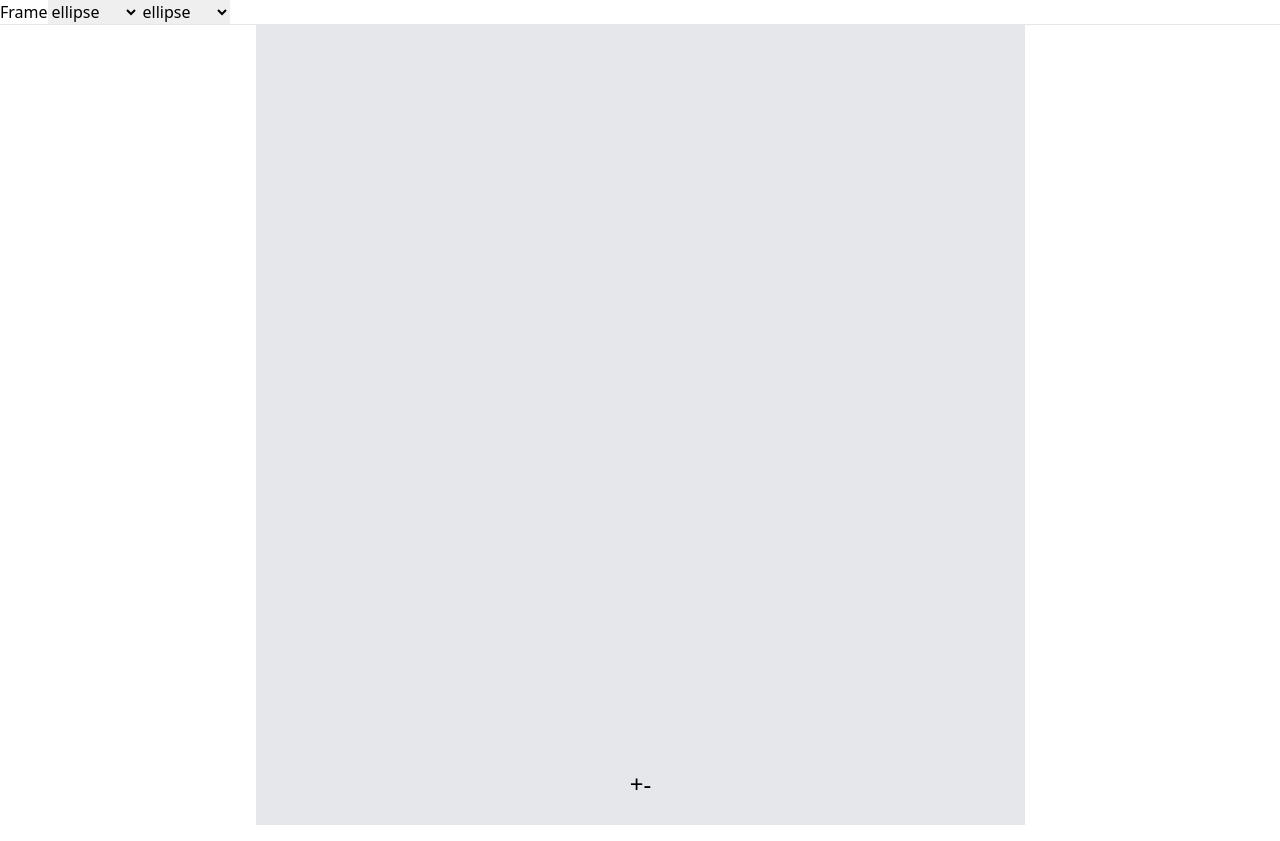
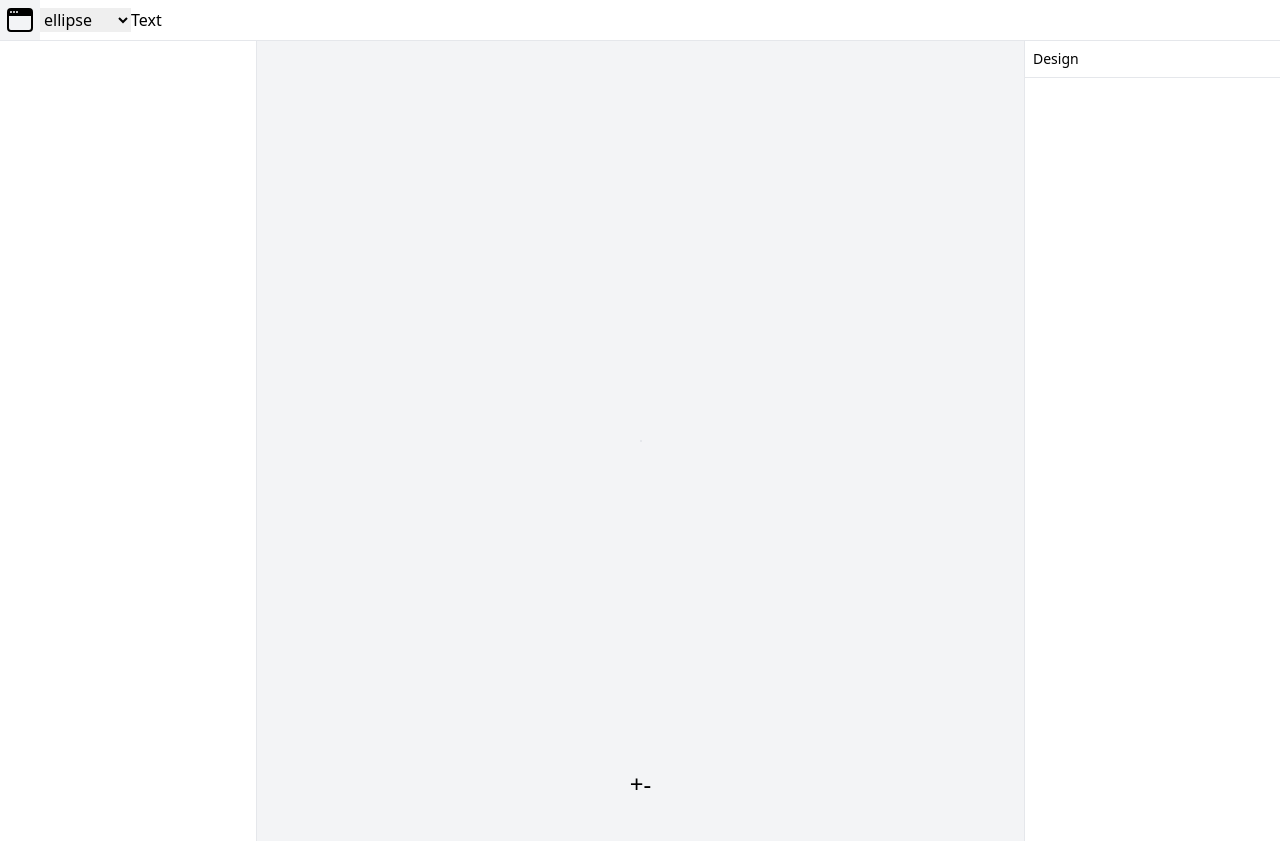
Before and after one commit to thakurthegr8/zest-image-fr, a React (Create React App) app: page / in a window 1280 px wide. Built offline with nearby package versions, Linux system fonts and the light colour scheme.

Commit message:
style changes

```diff
--- a/package.json
+++ b/package.json
@@ -3,6 +3,7 @@
   "version": "0.1.0",
   "private": true,
   "dependencies": {
+    "@heroicons/react": "^2.0.13",
     "@testing-library/jest-dom": "^5.16.5",
     "@testing-library/react": "^13.4.0",
     "@testing-library/user-event": "^13.5.0",
--- a/src/blocks/Playground/ActionMenu/Frame.jsx
+++ b/src/blocks/Playground/ActionMenu/Frame.jsx
@@ -1,6 +1,7 @@
 import React from "react";
 import { useContext } from "react";
 import { PlaygroundContext } from "../../../contexts/Playground";
+import { CheckIcon } from "@heroicons/react/24/solid";
 
 const frames = [
   { type: "Portrait", height: 1600, width: 900 },
@@ -9,7 +10,7 @@ const frames = [
 ];
 
 const Frame = () => {
-  const { setFrameDimensions } = useContext(PlaygroundContext);
+  const { setFrameDimensions, frameDimensions } = useContext(PlaygroundContext);
   const onChange = (e) => {
     const form = e.target;
     const frameType = +form.value;
@@ -21,18 +22,34 @@ const Frame = () => {
   };
   return (
     <>
-      <h1>Frame</h1>
-      <form onChange={onChange}>
+      <h1 className="p-2 text-sm border-b">Frame</h1>
+      <form onChange={onChange} className="border-b">
         {frames.map((item, index) => (
-          <div>
-            <label htmlFor={`frame-type-${index}`}>{item.type}</label>
+          <label
+            htmlFor={`frame-type-${index}`}
+            className="flex cursor-pointer  justify-between items-center  px-3 py-2 hover:bg-gray-100 group-hover:cursor-pointer transition-all"
+          >
+            <label
+              className="text-sm flex gap-2 cursor-pointer items-center"
+              htmlFor={`frame-type-${index}`}
+            >
+              <span> {item.type}</span>
+              <span className="text-xs text-gray-400">
+                {item.width}x{item.height}
+              </span>
+            </label>
             <input
               type="radio"
               name="frameType"
               id={`frame-type-${index}`}
               value={index}
+              className="hidden"
             />
-          </div>
+            {item.height === frameDimensions.height &&
+              item.width === frameDimensions.width && (
+                <CheckIcon className="w-5 h-5 text-blue-500" />
+              )}
+          </label>
         ))}
       </form>
     </>
--- a/src/blocks/Playground/ActionMenu/Shape.jsx
+++ b/src/blocks/Playground/ActionMenu/Shape.jsx
@@ -1,6 +1,7 @@
 import React, { useContext, useEffect } from "react";
 import { useState } from "react";
 import { PlaygroundContext } from "../../../contexts/Playground";
+
 
 const Shape = () => {
   const { layers, selectedShapeId, setLayers } = useContext(PlaygroundContext);
@@ -28,6 +29,7 @@ const Shape = () => {
   return (
     <div>
       <h1>Shape</h1>
+
       <input
         type="color"
         onChange={setColor}
--- a/src/blocks/Playground/ActionMenu/index.jsx
+++ b/src/blocks/Playground/ActionMenu/index.jsx
@@ -5,9 +5,13 @@ import playgroundActions from "../../../utils/playgroundActions";
 
 const ActionMenu = () => {
   const { currentAction } = useContext(PlaygroundContext);
-  const { Component } = playgroundActions[currentAction < 0 ? 0 : currentAction ];
+  const { Component } =
+    playgroundActions[currentAction < 0 ? 0 : currentAction];
   return (
     <div>
+      <div className="p-2 border-b">
+        <h1 className="text-sm">Design</h1>
+      </div>
       {currentAction >= 0 && playgroundActions[currentAction].type && (
         <Component />
       )}
--- a/src/blocks/Playground/Navigation/Frame.jsx
+++ b/src/blocks/Playground/Navigation/Frame.jsx
@@ -1,13 +1,25 @@
+import { WindowIcon } from "@heroicons/react/24/solid";
 import React from "react";
 import { useContext } from "react";
 import { PlaygroundContext } from "../../../contexts/Playground";
 
 const Frame = () => {
-  const { setCurrentAction } = useContext(PlaygroundContext);
+  const { setCurrentAction, currentAction } = useContext(PlaygroundContext);
   const updateAction = () => {
     setCurrentAction(0);
   };
-  return <button onClick={updateAction}>Frame</button>;
+  return (
+    <button
+      onClick={updateAction}
+      className={`p-1  ${
+        currentAction === 0
+          ? "bg-blue-500 text-white hover:bg-black"
+          : "hover:bg-gray-100"
+      }`}
+    >
+      <WindowIcon className="w-8" />
+    </button>
+  );
 };
 
 export default Frame;
--- a/src/blocks/Playground/Navigation/Shape.jsx
+++ b/src/blocks/Playground/Navigation/Shape.jsx
@@ -11,6 +11,7 @@ const Shape = () => {
   };
   return (
     <div>
+
       <select onChangeCapture={setShapeMode}>
         {shapes.map((item, index) => (
           <option value={index}>{item.type}</option>
--- /dev/null
+++ b/src/blocks/Playground/Navigation/Text.jsx
@@ -0,0 +1,12 @@
+import React, { useContext } from "react";
+import { PlaygroundContext } from "../../../contexts/Playground";
+
+const Text = () => {
+  const { setCurrentAction, actions } = useContext(PlaygroundContext);
+  const addText = () => {
+    actions.addComponent(2);
+  };
+  return <button onClick={addText}>Text</button>;
+};
+
+export default Text;
--- a/src/blocks/Playground/Navigation/index.jsx
+++ b/src/blocks/Playground/Navigation/index.jsx
@@ -3,6 +3,7 @@ import { PlaygroundContext } from "../../../contexts/Playground";
 import playgroundActions from "../../../utils/playgroundActions";
 import Frame from "./Frame";
 import Shape from "./Shape";
+import Text from "./Text";
 
 const MenuItem = ({ menuContext }) => {
   return <button>{menuContext.text}</button>;
@@ -11,10 +12,10 @@ const MenuItem = ({ menuContext }) => {
 const PlaygroundNavigation = () => {
   const { actions } = useContext(PlaygroundContext);
   return (
-    <div className="border-b flex">
+    <div className="border-b flex items-center">
       <Frame />
       <Shape />
-      <Shape />
+      <Text />
     </div>
   );
 };
--- a/src/blocks/Playground/PlaygroundStage/index.jsx
+++ b/src/blocks/Playground/PlaygroundStage/index.jsx
@@ -2,25 +2,6 @@ import React, { useContext, useState } from "react";
 import { Stage, Layer } from "react-konva";
 import { PlaygroundContext } from "../../../contexts/Playground";
 import { ShapeGenerator } from "../../../utils/shapes";
-
-const initialRectangles = [
-  {
-    x: 10,
-    y: 10,
-    width: 100,
-    height: 100,
-    fill: "red",
-    id: "rect1",
-  },
-  {
-    x: 150,
-    y: 150,
-    width: 100,
-    height: 100,
-    fill: "green",
-    id: "rect2",
-  },
-];
 
 const PlaygroundStage = () => {
   const {
@@ -44,7 +25,7 @@ const PlaygroundStage = () => {
   };
 
   return (
-    <div className="col-span-3 flex bg-gray-200 justify-center items-center h-screen overflow-hidden">
+    <div className="col-span-3 flex bg-gray-100 justify-center items-center h-screen overflow-hidden">
       <Stage
         width={frameDimensions.width / 2}
         height={frameDimensions.height / 2}
--- a/src/utils/shapes.js
+++ b/src/utils/shapes.js
@@ -1,7 +1,5 @@
 import { useRef, Fragment, useEffect } from "react";
-import { Rect, Circle, Layer, Transformer } from "react-konva";
-
-
+import { Rect, Circle, Layer, Transformer, Text } from "react-konva";
 
 export const ShapeGenerator = ({
   shapeProps,
@@ -60,8 +58,10 @@ export const ShapeGenerator = ({
     <Fragment>
       {type === "ellipse" && <Circle {...params} />}
       {type === "rectangle" && <Rect {...params} />}
+      {type === "text" && <Text {...params} />}
       {isSelected && (
         <Transformer
+          keepRatio={false}
           ref={trRef}
           boundBoxFunc={(oldBox, newBox) => {
             // limit resize
@@ -97,4 +97,12 @@ export default [
       fill: "#f2f2f2",
     },
   },
+  {
+    type: "text",
+    params: {
+      fontSize: 20,
+      text: "Add New Text",
+      fill: "#000000",
+    },
+  },
 ];
```
Also changed, not shown: 1 other file (tests, documents, lock files or other folders).
